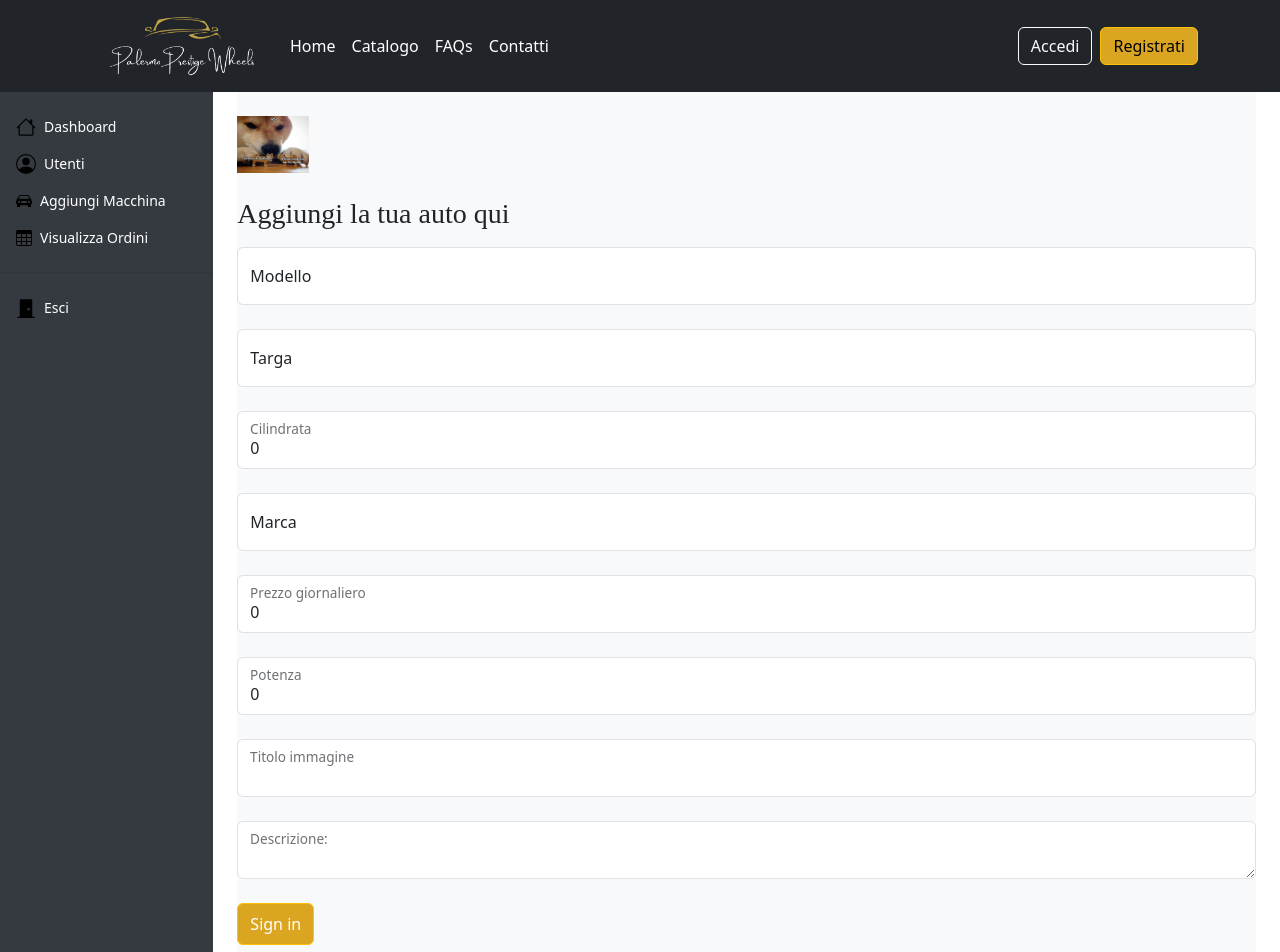
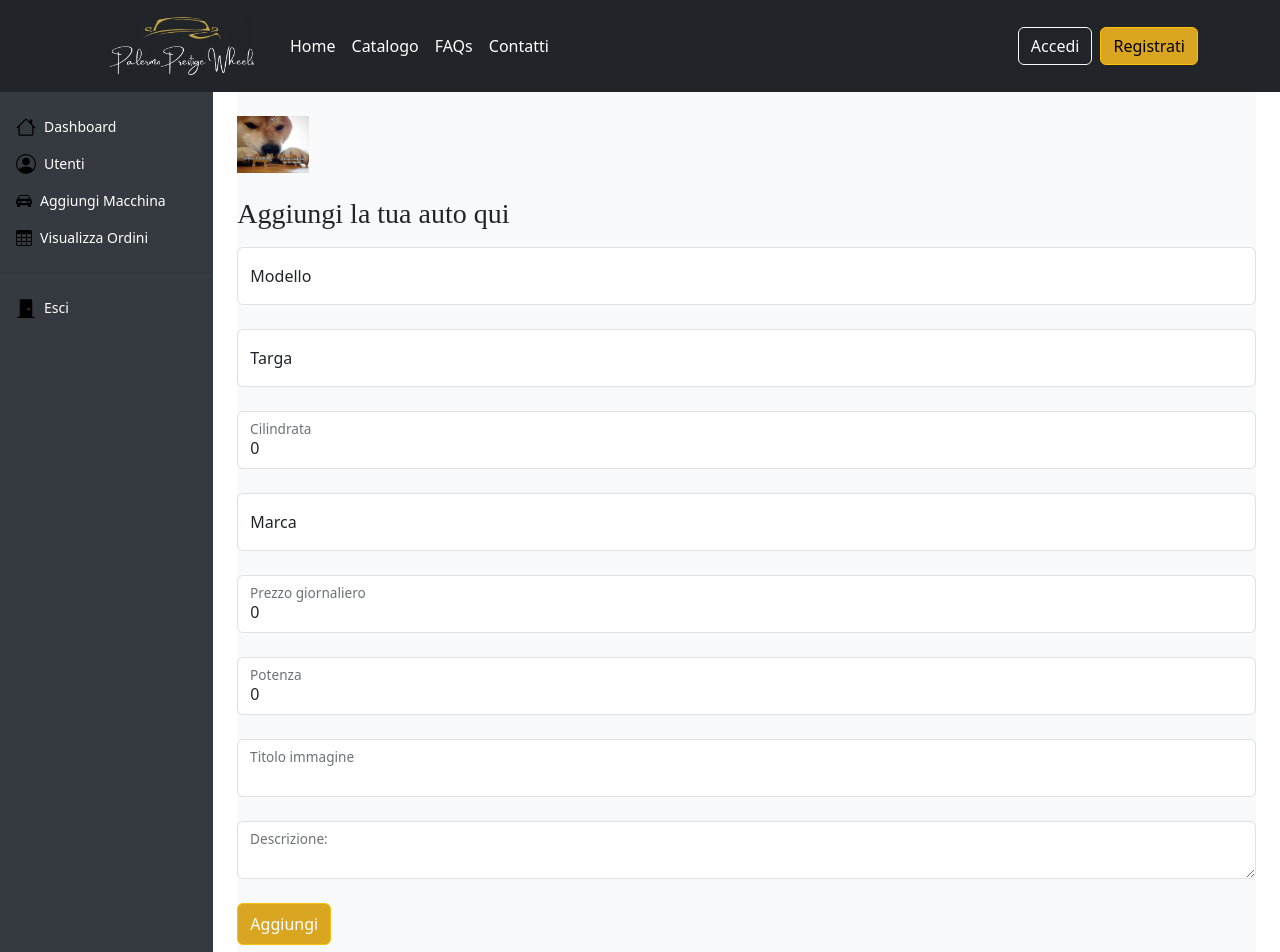
Before and after one commit to Samson270/AutonoleggioFrontend, an Angular app: page /admin-page/aggiungiMacchina in a window 1280 px wide. Shown: the top 952 px of the page. Built offline with nearby package versions, Linux system fonts and the light colour scheme.

Commit message:
Aggiunto aggiungi

```diff
--- a/src/app/AdminComponents/aggiungi-macchina/aggiungi-macchina.component.html
+++ b/src/app/AdminComponents/aggiungi-macchina/aggiungi-macchina.component.html
@@ -36,7 +36,7 @@
           <textarea id="descrizione" class="form-control" formControlName="descrizione" rows="4" cols="83" maxlength="500"></textarea>
           <label for="descrizione">Descrizione:</label>
         </div><br>
-        <button class="btn btn-warning py-2" type="submit" style="background-color: goldenrod; color: white;">Sign in</button>
+        <button class="btn btn-warning py-2" type="submit" style="background-color: goldenrod; color: white;">Aggiungi</button>
         <p class="mt-5 mb-3 text-body-secondary">© 2017-2023</p>
       </form>
     </main>
```
